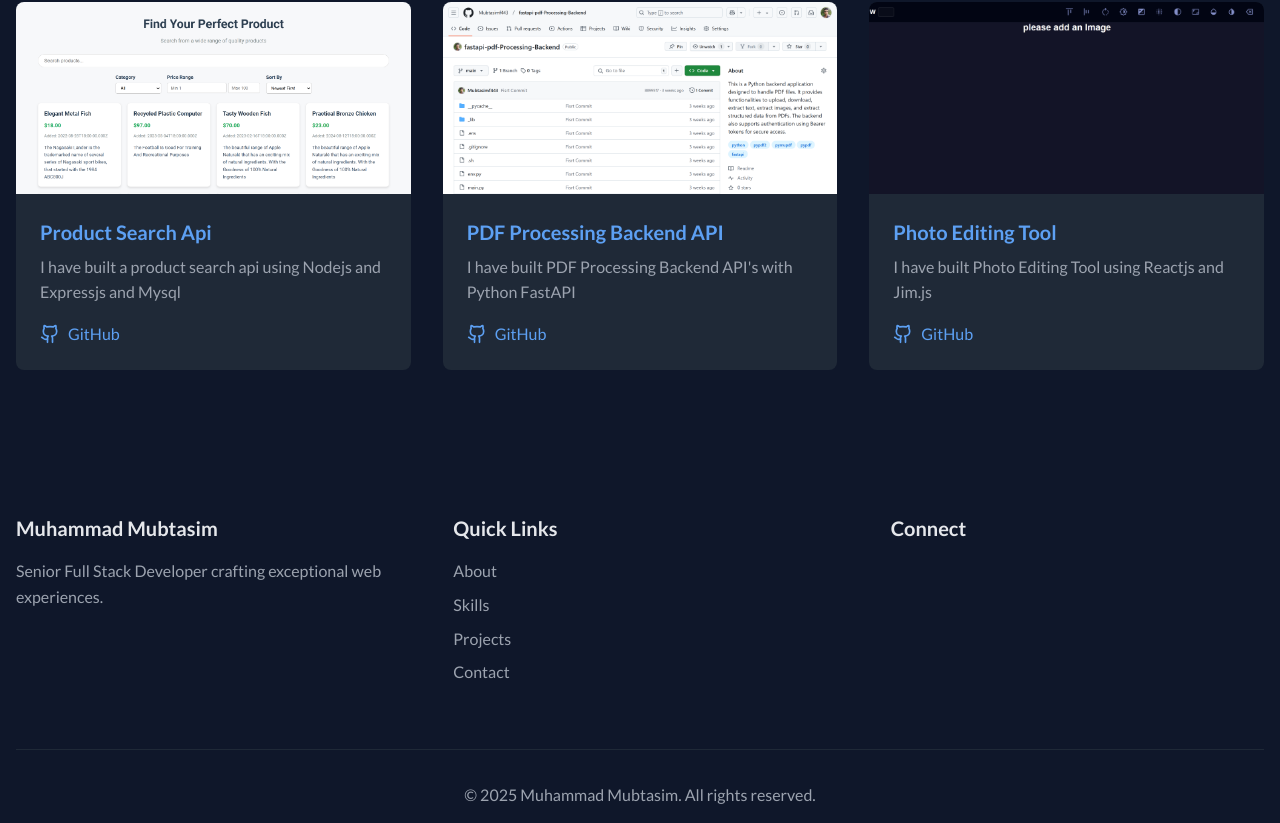
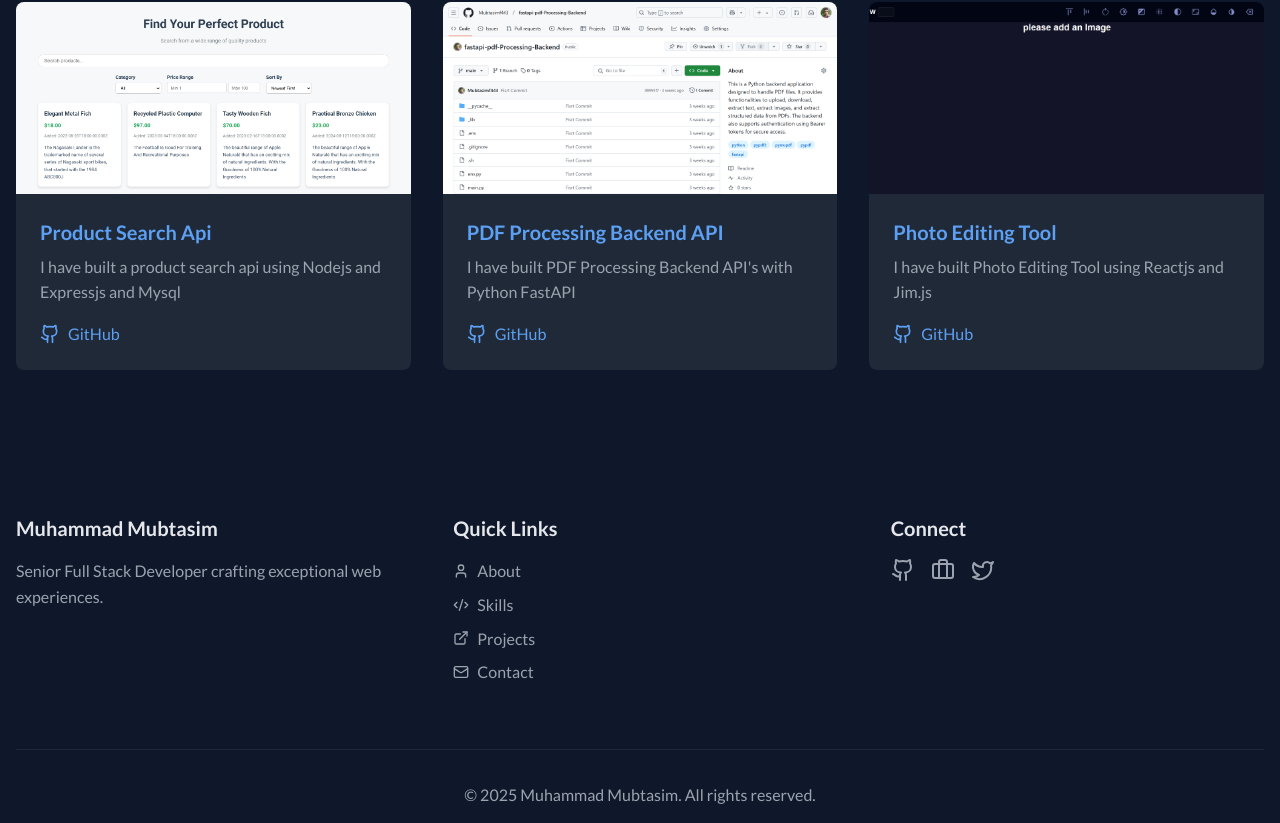
Before and after one commit to Mubtasimf443/portfolio-nextjs, a Next.js app: page /projects in a window 1280 px wide. Shown: the part 680-1503 px from the top of the page. Built offline with nearby package versions, Linux system fonts and the light colour scheme.

Commit message:
Links updated for best seo

```diff
--- a/src/components/layout/Footer.tsx
+++ b/src/components/layout/Footer.tsx
@@ -2,12 +2,38 @@
 بِسْمِ اللهِ الرَّحْمٰنِ الرَّحِيْمِ ﷺ InshaAllah
 */
 
-import { FC, Fragment } from "react";
+import Link from "next/link";
+import { FC } from "react";
+import { Github, Twitter, Briefcase, User, Code2, Mail, ExternalLink } from "lucide-react";
+
+const socialLinks = [
+    {
+        href: "https://github.com/Mubtasimf443",
+        icon: Github,
+        label: "GitHub Profile"
+    },
+    {
+        href: "https://www.upwork.com/freelancers/~01d88c06387ca7603a?mp_source=share",
+        icon: Briefcase,
+        label: "Upwork Profile"
+    },
+    {
+        href: "https://x.com/MubtasimFu11492",
+        icon: Twitter,
+        label: "Twitter Profile"
+    }
+];
+
+const quickLinks = [
+    { href: "/home#about", label: "About", icon: User },
+    { href: "/home#skills", label: "Skills", icon: Code2 },
+    { href: "/home#projects", label: "Projects", icon: ExternalLink },
+    { href: "/home#contact", label: "Contact", icon: Mail }
+];
 
 const Footer: FC = () => {
     return (
-        <Fragment>
-            <footer id="Footer" className="bg-slate-900 py-16 pb-4 flex static">
+        <footer id="Footer" className="bg-slate-900 py-16 pb-4">
             <div className="container mx-auto px-4">
                 <div className="grid grid-cols-1 md:grid-cols-3 gap-16 mb-16">
                     {/* Footer Info */}
@@ -26,38 +52,20 @@ const Footer: FC = () => {
                             Quick Links
                         </h3>
                         <ul className="space-y-2">
-                                <li>
-                                    <a
-                                        href="/home#about"
-                                        className="text-gray-400 hover:text-primary-500 transition-colors duration-300"
+                            {quickLinks.map((link) => (
+                                <li key={link.href}>
+                                    <Link
+                                        href={link.href}
+                                        className="text-gray-400 hover:text-primary-500 transition-colors duration-300
+                                            flex items-center gap-2 group"
                                     >
-                                        About
-                                    </a>
+                                        <link.icon
+                                            className="w-4 h-4 group-hover:text-primary-500 transition-colors"
+                                        />
+                                        {link.label}
+                                    </Link>
                                 </li>
-                                <li>
-                                    <a
-                                        href="/home#skills"
-                                        className="text-gray-400 hover:text-primary-500 transition-colors duration-300"
-                                    >
-                                        Skills
-                                    </a>
-                                </li>
-                                <li>
-                                    <a
-                                        href="/home#projects"
-                                        className="text-gray-400 hover:text-primary-500 transition-colors duration-300"
-                                    >
-                                        Projects
-                                    </a>
-                                </li>
-                                <li>
-                                    <a
-                                        href="/home#contact"
-                                        className="text-gray-400 hover:text-primary-500 transition-colors duration-300"
-                                    >
-                                        Contact
-                                    </a>
-                                </li>
+                            ))}
                         </ul>
                     </div>
 
@@ -67,30 +75,19 @@ const Footer: FC = () => {
                             Connect
                         </h3>
                         <div className="flex gap-4">
+                            {socialLinks.map((social) => (
                                 <a
-                                    href="https://github.com"
+                                    key={social.href}
+                                    href={social.href}
                                     target="_blank"
                                     rel="noopener noreferrer"
-                                    className="text-gray-400 text-2xl hover:text-primary-500 transition-colors duration-300"
+                                    className="text-gray-400 hover:text-primary-500 transition-all duration-300
+                                        transform hover:-translate-y-1"
+                                    aria-label={social.label}
                                 >
-                                    <i className="fab fa-github"></i>
+                                    <social.icon className="w-6 h-6" />
                                 </a>
-                                <a
-                                    href="https://www.upwork.com/freelancers/~01d88c06387ca7603a?mp_source=share"
-                                    target="_blank"
-                                    rel="noopener noreferrer"
-                                    className="text-gray-400 text-2xl hover:text-primary-500 transition-colors duration-300"
-                                >
-                                    <i className="fab fa-upwork"></i>
-                                </a>
-                                <a
-                                    href="https://twitter.com"
-                                    target="_blank"
-                                    rel="noopener noreferrer"
-                                    className="text-gray-400 text-2xl hover:text-primary-500 transition-colors duration-300"
-                                >
-                                    <i className="fab fa-twitter"></i>
-                                </a>
+                            ))}
                         </div>
                     </div>
                 </div>
@@ -103,8 +100,6 @@ const Footer: FC = () => {
                 </div>
             </div>
         </footer>
-        </Fragment>
-
     );
 };
 
--- a/src/components/layout/Header.tsx
+++ b/src/components/layout/Header.tsx
@@ -34,10 +34,10 @@ const Header = () => {
                         absolute top-16 left-0 w-full bg-gray-900 p-4 flex-col
                         md:flex-row items-center z-40`}
                     >
-                        <li><a href="/home#about" className="text-white hover:text-primary-500 transition-colors duration-300">About</a></li>
-                        <li><a href="/home#skills" className="text-white hover:text-primary-500 transition-colors duration-300">Skills</a></li>
-                        <li><a href="/projects" className="text-white hover:text-primary-500 transition-colors duration-300">Projects</a></li>
-                        <li><a href="/home#contact" className="text-white hover:text-primary-500 transition-colors duration-300">Contact</a></li>
+                        <li><Link href="/home#about" className="text-white hover:text-primary-500 transition-colors duration-300">About</Link></li>
+                        <li><Link href="/home#skills" className="text-white hover:text-primary-500 transition-colors duration-300">Skills</Link></li>
+                        <li><Link href="/projects" className="text-white hover:text-primary-500 transition-colors duration-300">Projects</Link></li>
+                        <li><Link href="/home#contact" className="text-white hover:text-primary-500 transition-colors duration-300">Contact</Link></li>
                     </ul>
 
                     {/* Contact Button */}
```
Lines whose indentation alone changed are shown as unchanged.
